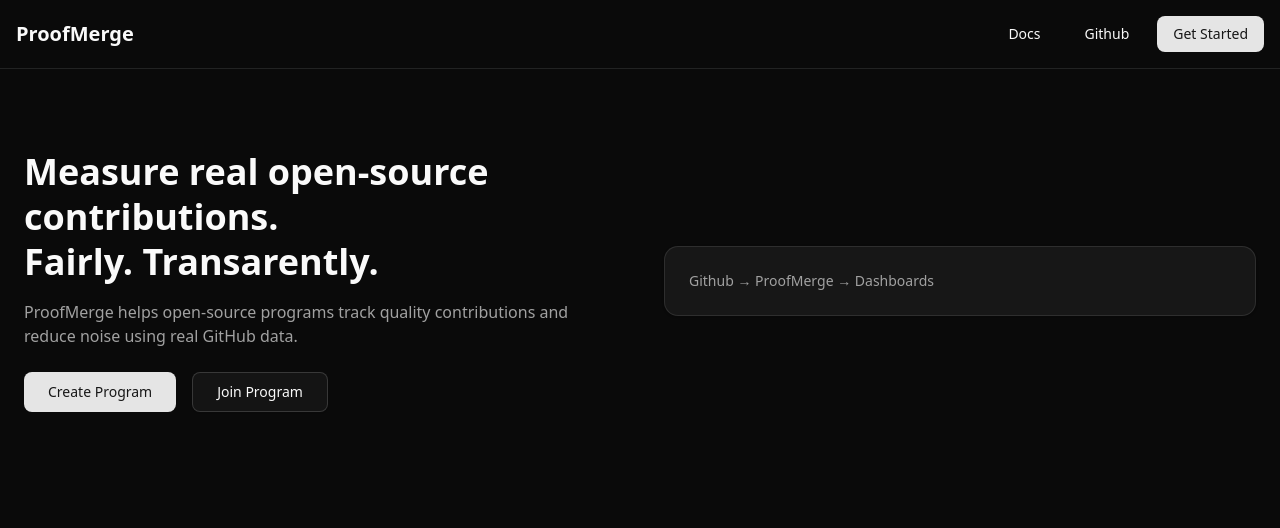
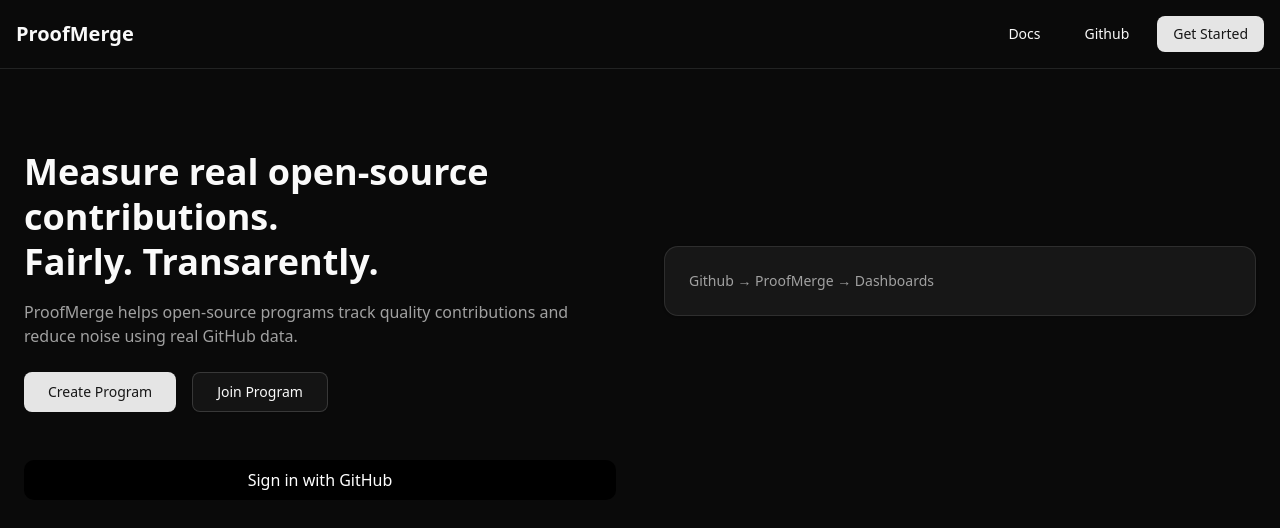
Before and after one commit to shubhamsinha21/ProofMerge, a Next.js app: page / in a window 1280 px wide. Shown: the top 528 px of the page. Built offline with nearby package versions, Linux system fonts and the light colour scheme; no server answers.

Commit message:
feat: Integrate SessionProviderWrapper and add HomeClient component to layout and home page

```diff
--- a/app/layout.tsx
+++ b/app/layout.tsx
@@ -1,10 +1,11 @@
 import type { Metadata } from "next";
 import "./globals.css";
-
+import SessionProviderWrapper from "@/components/SessionProviderWrapper";
 
 export const metadata: Metadata = {
   title: "ProoMerge",
-  description: "GProofMerge helps open-source programs fairly measure real contributions — not noise.",
+  description:
+    "GProofMerge helps open-source programs fairly measure real contributions — not noise.",
 };
 
 export default function RootLayout({
@@ -15,7 +16,7 @@
   return (
     <html lang="en" className="dark">
       <body className="bg-background text-foreground">
-        {children}
+        <SessionProviderWrapper>{children}</SessionProviderWrapper>
       </body>
     </html>
   );
--- a/app/page.tsx
+++ b/app/page.tsx
@@ -1,6 +1,7 @@
 import Navbar from "@/components/Navbar";
 import { Button } from "@/components/ui/button";
 import { Card } from "@/components/ui/card";
+import HomeClient from "@/components/HomeClient";
 
 const Home = () => {
   return (
@@ -32,6 +33,7 @@
           <Card className="p-6 text-sm text-muted-foreground">
             Github → ProofMerge → Dashboards
           </Card>
+          <HomeClient />
         </section>
       </main>
     </>
```
